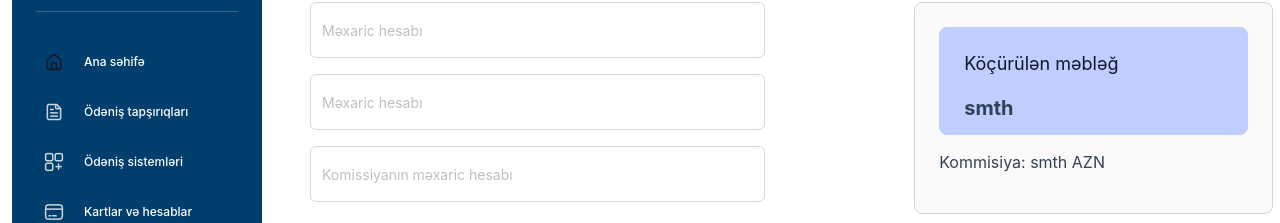
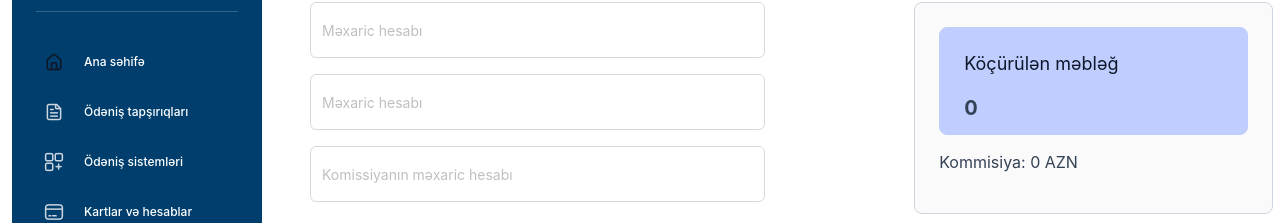
Before and after one commit to Fidan03/bankingsystem-react, a React (Vite) app: page /sign in a window 1280 px wide. Shown: the part 98-321 px from the top of the page. Built offline with nearby package versions, Linux system fonts and the light colour scheme.

Commit message:
Integrate Redux state management into SignMain component to display dynamic amount and commission calculations based on user input.

```diff
--- a/src/components/SignMain.tsx
+++ b/src/components/SignMain.tsx
@@ -1,9 +1,13 @@
 import React from 'react';
 import { Input } from 'antd';
 import styles from './SignMain.module.scss';
+import { useSelector } from 'react-redux';
+import type { RootState } from '../redux/store';
 
 
 const SignMain: React.FC = () => {
+    const amount = useSelector((state: RootState) => state.counter.amount);
+    const commission = amount * 0.02;
 
 	return (
 		<div className={styles.homepageMainContainer}>
@@ -18,9 +22,9 @@ const SignMain: React.FC = () => {
 				<div className={styles.commisionCalc}>
 					<div>
 						<p className={styles.title}>Köçürülən məbləğ</p>
-						<p className={styles.amount}>smth</p>
+						<p className={styles.amount}>{amount}</p>
 					</div>
-					<p>Kommisiya: smth  AZN</p>
+					<p>Kommisiya: {commission}  AZN</p>
 				</div>
 
 			</div>
```
